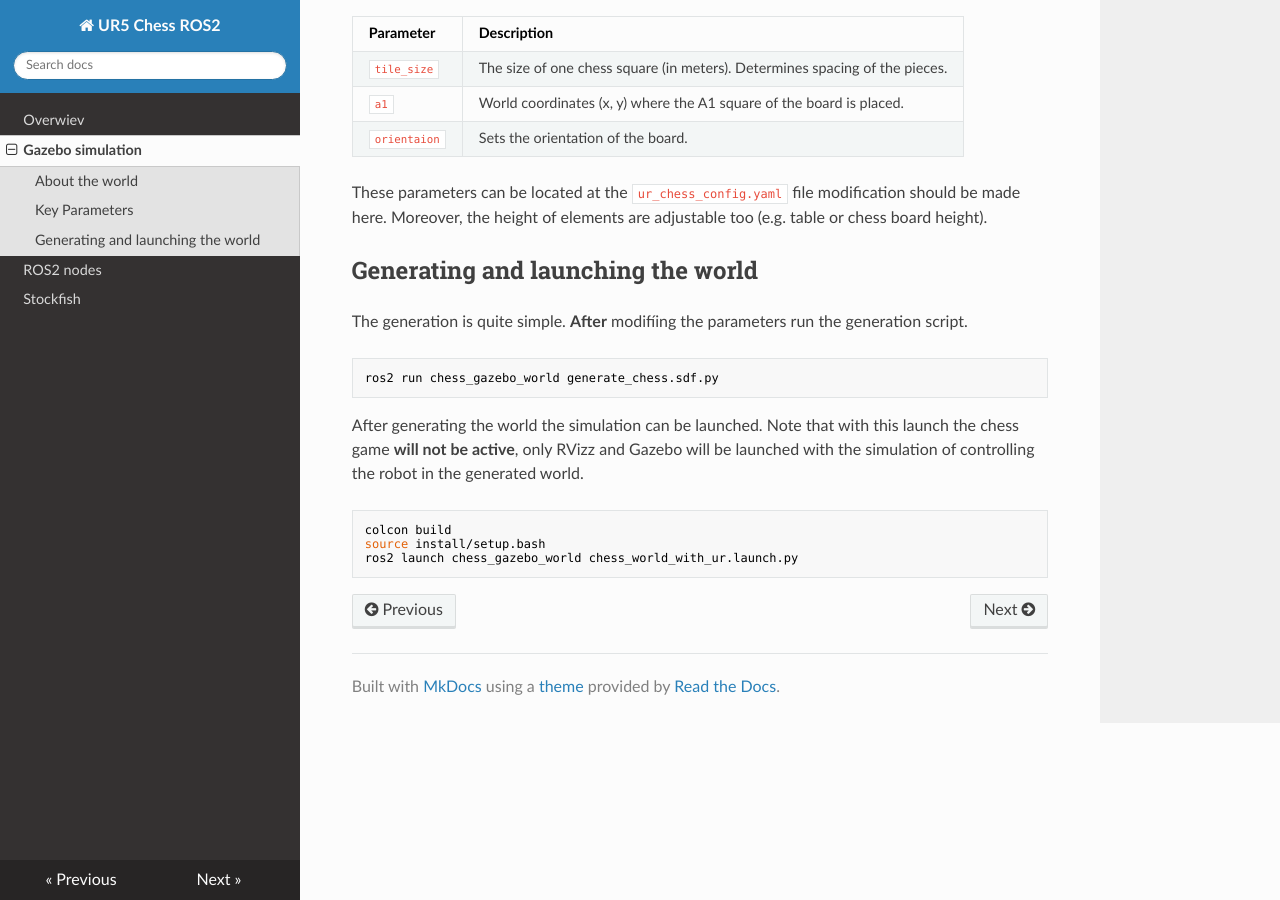
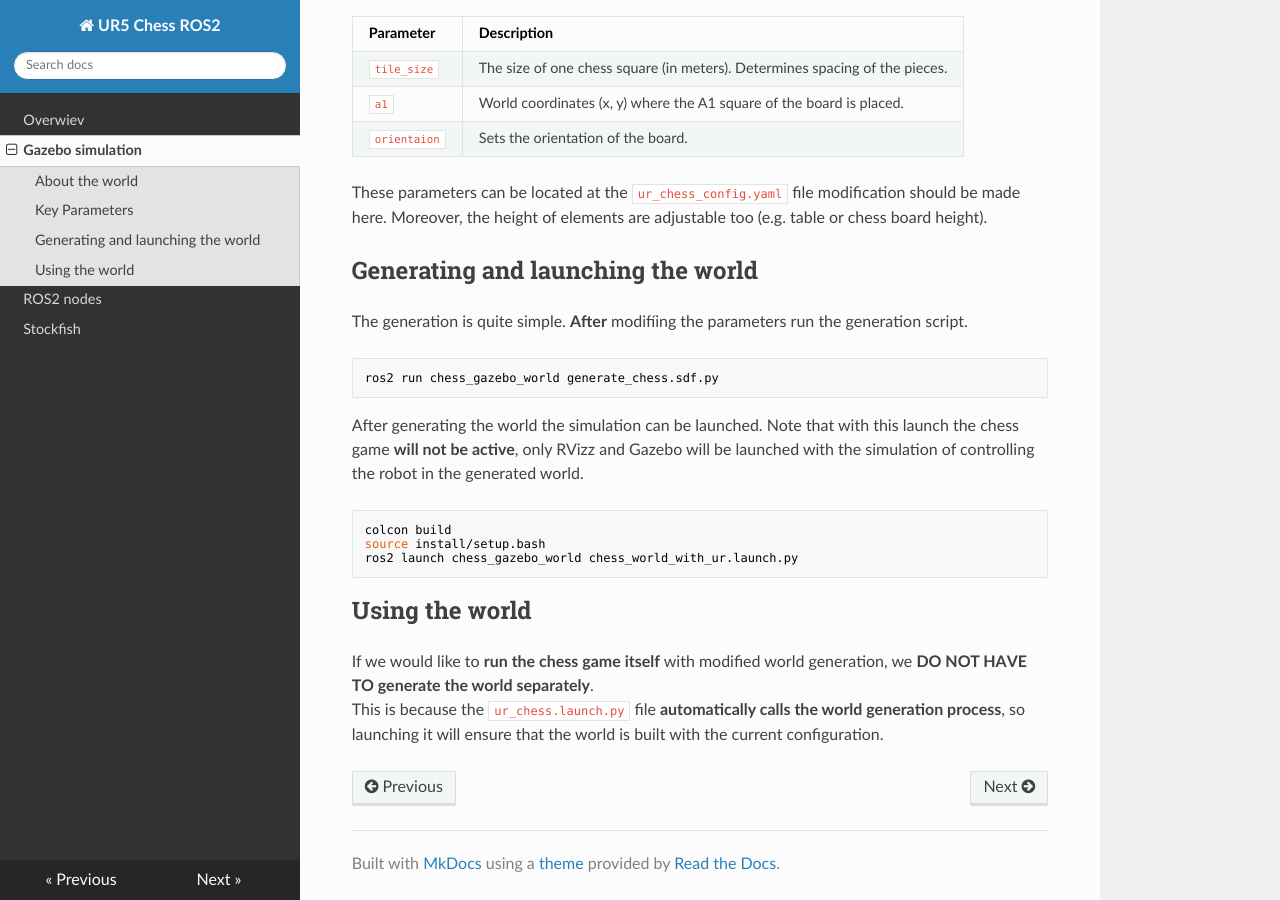
Before and after one commit to Mizo330/UR5_plays_chess_ROS2, an MkDocs documentation site: the page built from documentation/docs/gazebo_sim.md, in a window 1280 px wide and 900 px high, scrolled down 1047 px. Built offline with MkDocs 1.6.1, drawn with Linux system fonts in a browser that asks for light colours; nearby versions of some CDN libraries.

Commit message:
doc update (gazebo sim)

````diff
--- a/documentation/docs/gazebo_sim.md
+++ b/documentation/docs/gazebo_sim.md
@@ -40,3 +40,8 @@ colcon build
 source install/setup.bash
 ros2 launch chess_gazebo_world chess_world_with_ur.launch.py
 ```
+
+## Using the world
+
+If we would like to **run the chess game itself** with modified world generation, we **DO NOT HAVE TO generate the world separately**.
+This is because the `ur_chess.launch.py` file **automatically calls the world generation process**, so launching it will ensure that the world is built with the current configuration.
````
